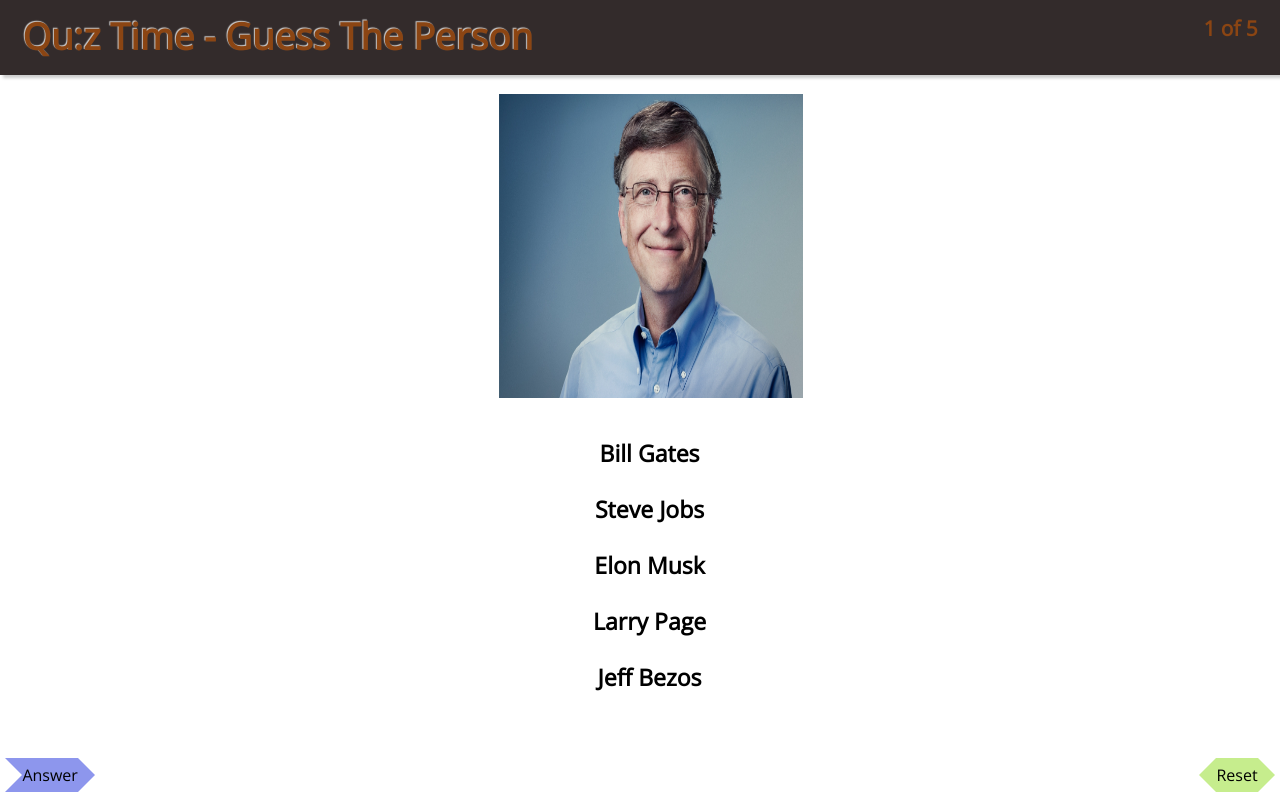
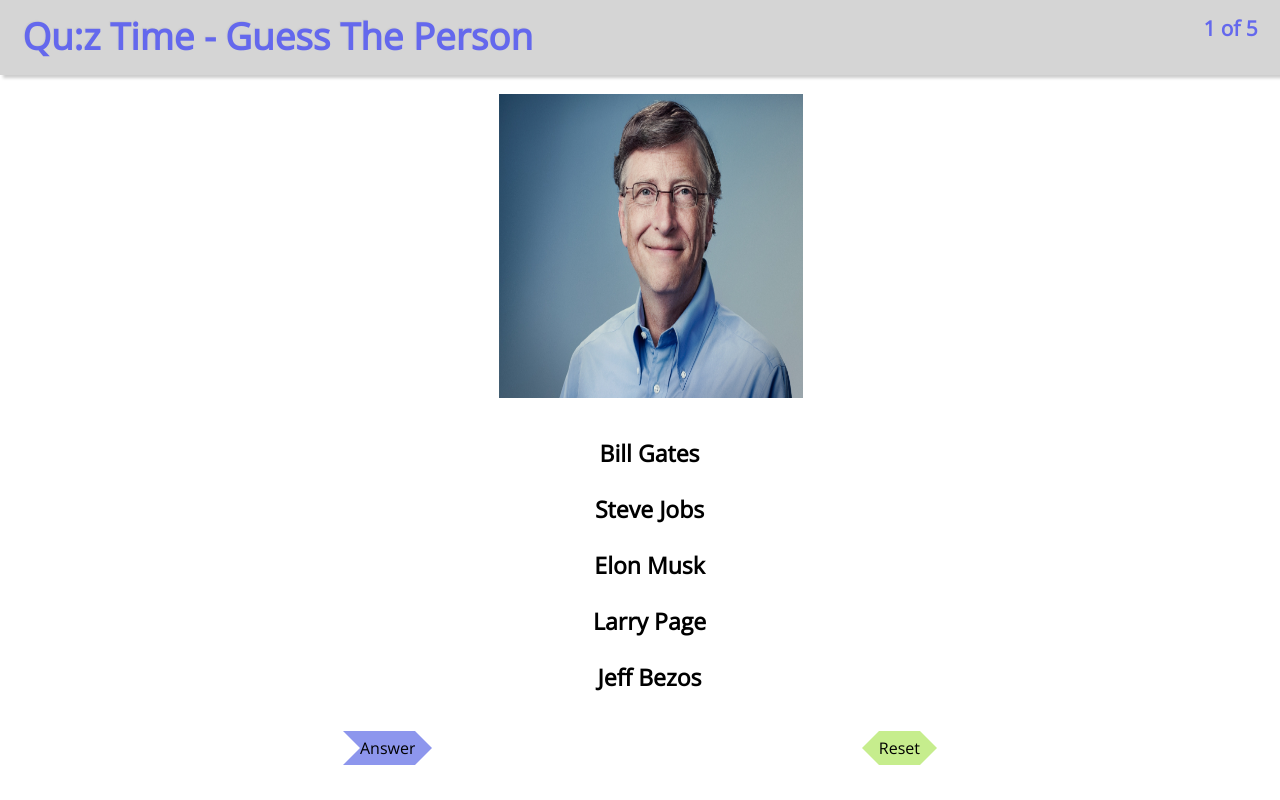
Before and after one commit to varun06/quizApp, a plain HTML site: page index.html in a window 1280 px wide. Drawn offline with nearby package versions, Linux system fonts and the light colour scheme; some packages are replaced by stand-ins of ours; a script that the page names is missing.

Commit message:
Fixed answer and reset button
Fixed answer and reset button

```diff
--- a/index.html
+++ b/index.html
@@ -8,7 +8,7 @@
       <meta http-equiv="Content-Type" content="text/html;charset=utf-8"/>
       <meta name="viewport" content="initial-scale=1.0,minimum-scale=1.0,maximum-scale=1.0,width=device-width,user-scalable=no" />
       <script src="https://ajax.googleapis.com/ajax/libs/jquery/1.10.2/jquery.min.js"></script>
-      <script src="https://cdnjs.cloudflare.com/ajax/libs/jquery.blockUI/2.61.0-2013.06.06/jquery.blockUI.min.js"></script>
+      <script src="https://ajax.googleapis.com/ajax/libs/jqueryui/1.10.3/jquery-ui.min.js"></script>
       <script src="https://code.jquery.com/ui/1.10.3/jquery-ui.js"></script>
   </head>
   <body>
--- a/mediaQueries.css
+++ b/mediaQueries.css
@@ -24,6 +24,10 @@
   .container {
     width: 300px;
   }
+
+  #result {
+    font-size: 3em;
+  }
 }
 
 /*TABLET*/
--- a/style.css
+++ b/style.css
@@ -6,10 +6,6 @@
   width: 100%;
   height: 100%;
   font-family: "Open Sans", sans-serif;
-}
-
-a {
-  color: steelblue;
 }
 
 #main {
@@ -30,8 +26,8 @@
   padding-top: 1.1em;
   padding-bottom: 1em;
   box-shadow: 3px 3px 3px #cccccc;
-  background-color: rgb(51, 43, 43);
-  color: saddlebrown;
+  background-color: #D5D5D5;
+  color: #6468ED;
 }
 
 #main header h1 {
@@ -130,13 +126,13 @@
 .overlay_message {
   display: none;
   padding: 1em;
-  background-color: steelblue;
+  background-color: red;
   color: white;
 }
 
 /*RESULT PAGE TEXT*/
 #result {
-  font-size: 72px;
+  font-size: 4.5em;
   background: -webkit-linear-gradient(#eee, #333);
   -webkit-background-clip: text;
   -webkit-text-fill-color: transparent;
@@ -146,23 +142,17 @@
 /*FLAT BUTTON*/
 
 #content {
-  margin: 10px auto;
-  padding-left: 1.4em;
-  padding-right: 1.4em;
-  position: absolute;
-  box-sizing: border-box;
+  margin: 1px auto;
+  position: relative;
   bottom: 0;
   left: 0;
+  height: 2em;
+  padding: 0.2em 0;
   width: 100%;
-  height: 40px;
-  margin: 0 auto;
-  padding-top: 0.25em;
-  padding-bottom: 3.9em;
-  text-align:center;
 }
 
 aside {
-  margin: 20px 0;
+  margin: 15px 0;
   line-height: 34px;
   position: relative;
   cursor: pointer;
@@ -224,8 +214,10 @@
 
 #submit {
   float: left;
+  margin-left: 20px;
 }
 
 #reset {
   float: right;
+  margin-right: 20px;
 }
```
Lines whose indentation alone changed are shown as unchanged.
